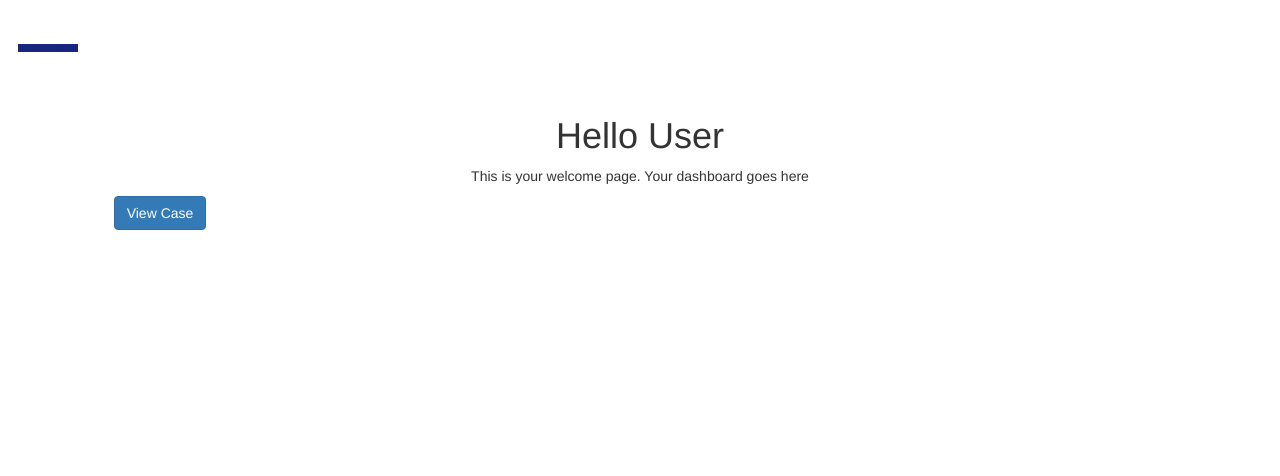
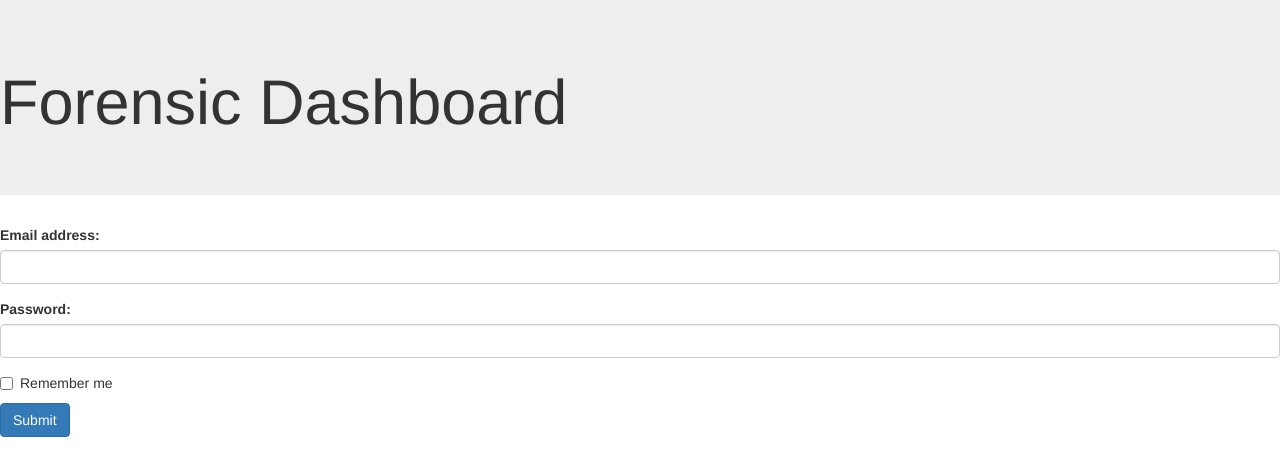
Before and after one commit to cctcOrg/DECO-Dashboard-Frontend, an Angular app: page / in a window 1280 px wide. Shown: the top 476 px of the page. Built offline with nearby package versions, Linux system fonts and the light colour scheme.

Commit message:
Fixed login page

```diff
--- a/src/app/app.component.html
+++ b/src/app/app.component.html
@@ -28,8 +28,9 @@
   </form>
 
 </div> !-->
+<app-login *ngIf="isLoginPage; else main" (loginEvent)="temp_login()"></app-login>
 
-
+<ng-template #main>
   <button (click)="toggleMenu()" class="hamburger">
     <span>toggle menu</span>
   </button>
@@ -55,3 +56,4 @@
   </ng-template>
 
   <app-menu [@slideInOut]="menuState"></app-menu>
+</ng-template>
--- a/src/app/app.component.ts
+++ b/src/app/app.component.ts
@@ -32,11 +32,10 @@ export class AppComponent {
   clicked = false;
   servers = [];
   isHomePage = true;
-  isNotLoggedIn = true;
+  isLoginPage = true;
 
 
-
- constructor(private serverService: ServerService) {
+  constructor(private serverService: ServerService) {
 
   }
 
@@ -47,8 +46,7 @@ export class AppComponent {
   }
 
   temp_login() {
-    this.isNotLoggedIn = false;
-
+    this.isLoginPage = false;
   }
 
   toggleMenu() {
--- a/src/app/app.module.ts
+++ b/src/app/app.module.ts
@@ -7,12 +7,14 @@ import { ServerService } from './server.service';
 import { MenuComponent } from './menu/menu.component';
 import { BrowserAnimationsModule } from '@angular/platform-browser/animations';
 import { AlertModule } from 'ngx-bootstrap';
+import { LoginComponent } from './login/login.component';
 
 
 @NgModule({
   declarations: [
     AppComponent,
-    MenuComponent
+    MenuComponent,
+    LoginComponent
   ],
   imports: [
     BrowserModule, FormsModule, HttpModule, BrowserAnimationsModule
--- /dev/null
+++ b/src/app/login/login.component.html
@@ -0,0 +1,18 @@
+<div class="jumbotron">
+      <h1>Forensic Dashboard</h1>
+  </div>
+<form>
+  <div class="form-group">
+    <label for="email">Email address:</label>
+    <input type="email" class="form-control" id="email">
+  </div>
+  <div class="form-group">
+    <label for="pwd">Password:</label>
+    <input type="password" class="form-control" id="pwd">
+  </div>
+  <div class="checkbox">
+    <label><input type="checkbox"> Remember me</label>
+  </div>
+
+  <button type="primary" (click)="temp_login();" class="btn btn-primary">Submit</button>
+</form>
--- /dev/null
+++ b/src/app/login/login.component.ts
@@ -0,0 +1,23 @@
+import { Component, OnInit, Output, EventEmitter } from '@angular/core';
+
+@Component({
+  selector: 'app-login',
+  templateUrl: './login.component.html',
+  styleUrls: ['./login.component.css']
+})
+export class LoginComponent implements OnInit {
+  isNotLoggedIn = true;
+
+  constructor() { }
+
+  @Output() loginEvent = new EventEmitter();
+
+  ngOnInit() {
+  }
+
+  temp_login() {
+    this.isNotLoggedIn = false;
+    this.loginEvent.emit(null);
+  }
+
+}
```
Also changed, not shown: src/app/login/login.component.css (added), 1 other file (tests, documents, lock files or other folders). Lines whose indentation alone changed are shown as unchanged.
